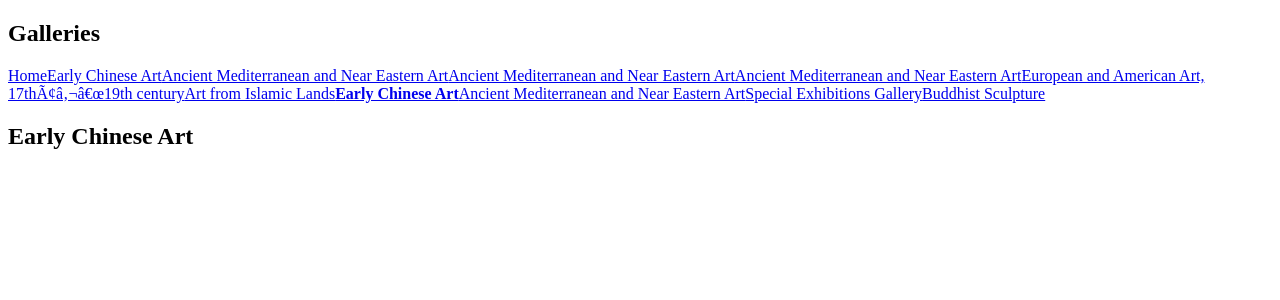
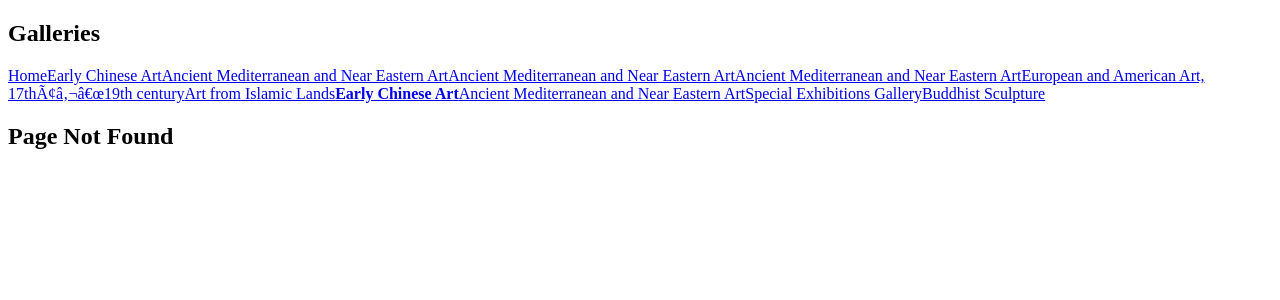
Before and after one commit to ryansummerlin/art-museum, a React (Create React App) app: page /galleries/1600/art/143354 in a window 1280 px wide. Shown: the top 300 px of the page. Built offline with nearby package versions, Linux system fonts and the light colour scheme.

Commit message:
finished phase 4

```diff
--- a/src/App.js
+++ b/src/App.js
@@ -13,7 +13,7 @@ function App() {
           <h2>Harvard Art Museum</h2>
           <p>Look, but Don't Touch. Please select a Gallery in the navigation bar.</p>
         </Route>
-        <Route path={`/galleries/:galleryId`}>
+        <Route exact path={`/galleries/:galleryId`}>
           <GalleryView galleries={harvardArt.records} />
         </Route>
         <Route>
--- a/src/components/ArtImageTile/index.js
+++ b/src/components/ArtImageTile/index.js
@@ -2,9 +2,11 @@ import React from 'react';
 import { Link, useParams } from 'react-router-dom';
 
 function ArtImageTile ({ art }) {
+    const { galleryId } = useParams();
+    const artId = art.id;
     return (
-        <Link to="/galleries/:galleryId/art/:artId">
-
+        <Link to={`/galleries/${galleryId}/art/${artId}`}>
+            <img src={art.images[0].baseimageurl} alt={art.images[0].description}></img>
         </Link>
     );
 }
--- a/src/components/GalleryView/index.js
+++ b/src/components/GalleryView/index.js
@@ -1,5 +1,5 @@
 import React from 'react';
-import { useParams } from 'react-router-dom';
+import { useParams, Switch, Route } from 'react-router-dom';
 import ArtImageTile from '../ArtImageTile';
 
 function GalleryView ({ galleries }) {
@@ -7,10 +7,14 @@ function GalleryView ({ galleries }) {
     const gallery = galleries.find(gallery => gallery.id == galleryId);
     return (
         <div>
-            <h2>{gallery.name}</h2>
-            {gallery.objects.map(artwork => (
-                <ArtImageTile art={artwork}></ArtImageTile>
-            ))}
+            <Switch>
+                <Route exact path={`/galleries/:galleryId`}>
+                    <h2>{gallery.name}</h2>
+                    {gallery.objects.map(artwork => (
+                        <ArtImageTile art={artwork} key={artwork.id}></ArtImageTile>
+                    ))}
+                </Route>
+            </Switch>
         </div>
 
     );
```
